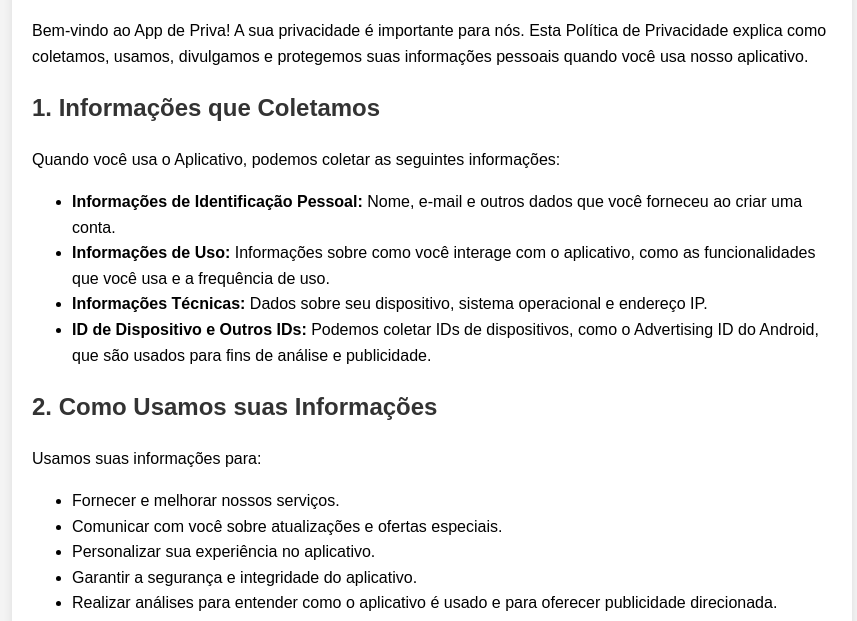
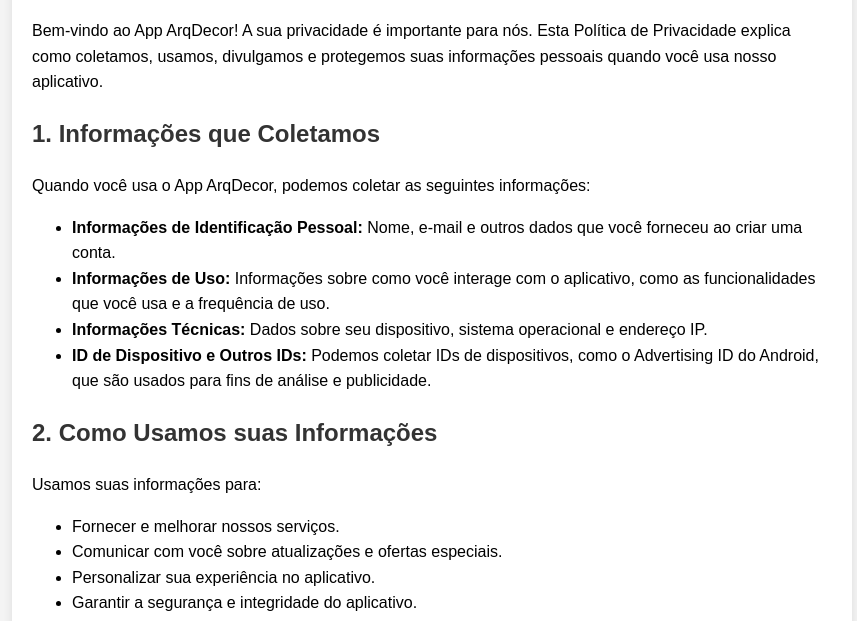
Before and after one commit to joaorizzont/privacy-policy-arqdecor, a plain HTML site: page index.html in a window 1280 px wide. Shown: the part 116-737 px from the top of the page, without its empty margins (208-1065 px from the left). Drawn offline with Linux system fonts and the light colour scheme.

Commit message:
Update index.html

```diff
--- a/index.html
+++ b/index.html
@@ -3,7 +3,7 @@
 <head>
     <meta charset="UTF-8">
     <meta name="viewport" content="width=device-width, initial-scale=1.0">
-    <title>Política de Privacidade - HexDeveloper Apps</title>
+    <title>Política de Privacidade - ArqDecor</title>
     <style>
         body {
             font-family: Arial, sans-serif;
@@ -34,10 +34,10 @@
 <body>
     <div class="container">
         <h1>Política de Privacidade</h1>
-        <p>Bem-vindo ao App de Priva! A sua privacidade é importante para nós. Esta Política de Privacidade explica como coletamos, usamos, divulgamos e protegemos suas informações pessoais quando você usa nosso aplicativo.</p>
+        <p>Bem-vindo ao App ArqDecor! A sua privacidade é importante para nós. Esta Política de Privacidade explica como coletamos, usamos, divulgamos e protegemos suas informações pessoais quando você usa nosso aplicativo.</p>
 
         <h2>1. Informações que Coletamos</h2>
-        <p>Quando você usa o Aplicativo, podemos coletar as seguintes informações:</p>
+        <p>Quando você usa o App ArqDecor, podemos coletar as seguintes informações:</p>
         <ul>
             <li><strong>Informações de Identificação Pessoal:</strong> Nome, e-mail e outros dados que você forneceu ao criar uma conta.</li>
             <li><strong>Informações de Uso:</strong> Informações sobre como você interage com o aplicativo, como as funcionalidades que você usa e a frequência de uso.</li>
```
